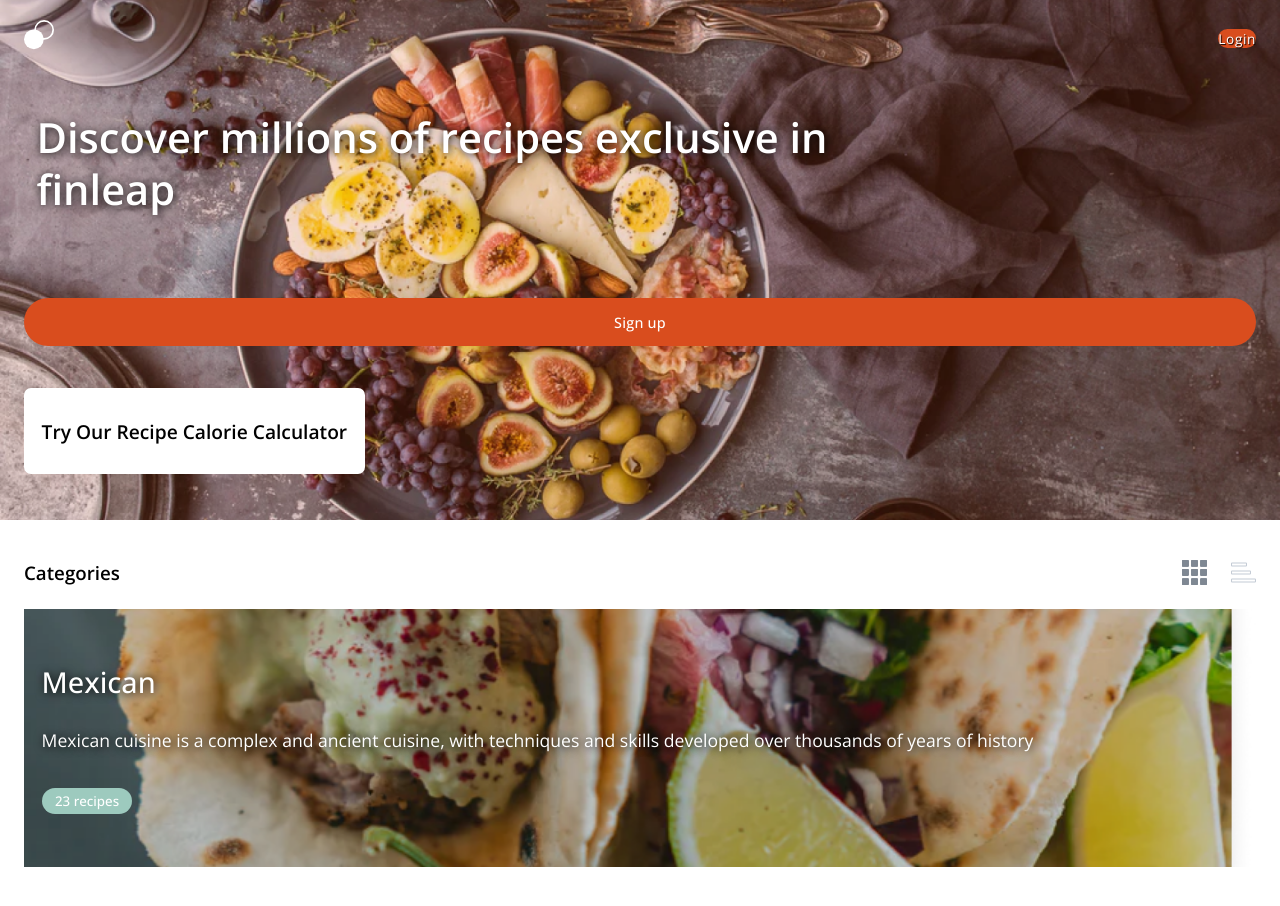
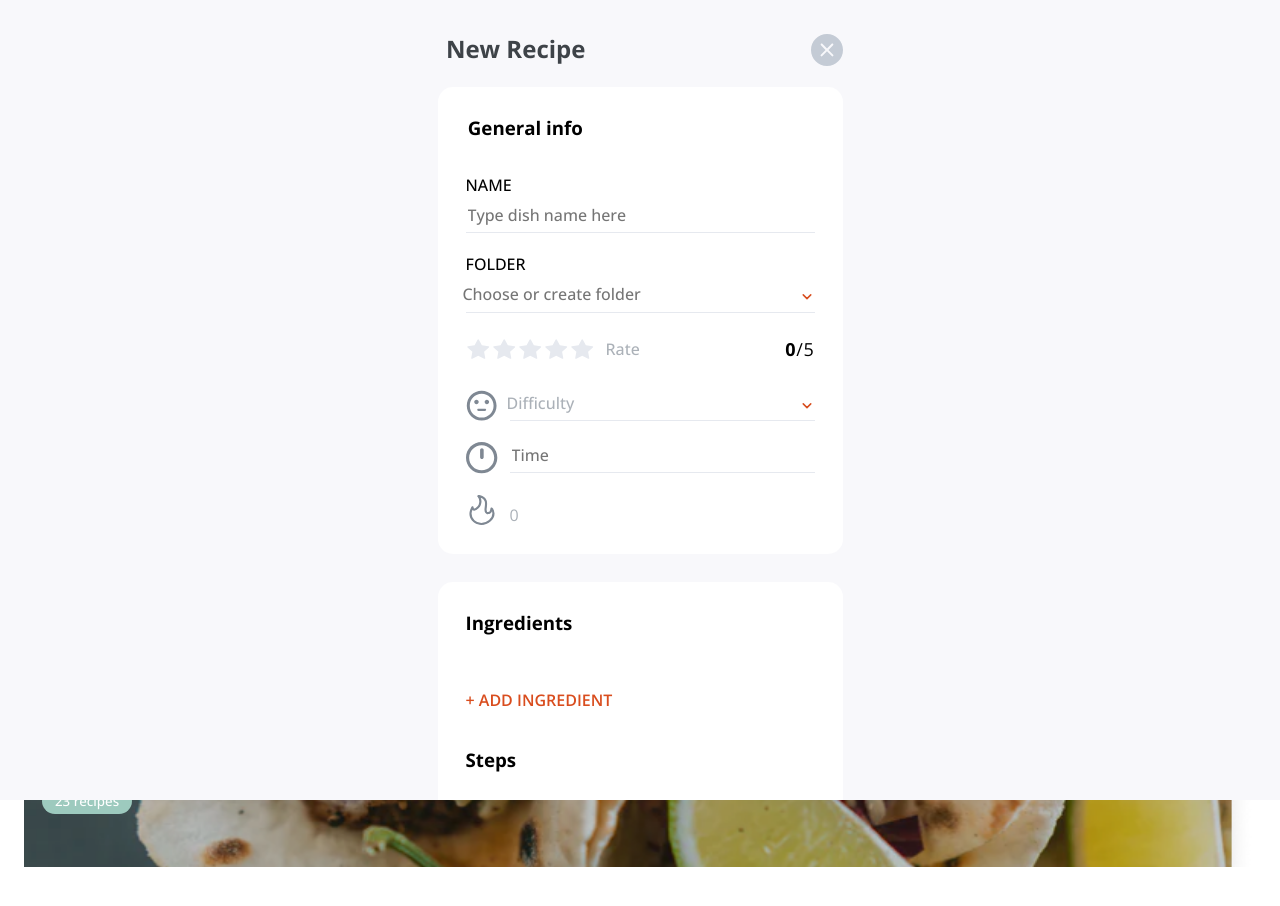
Before and after one commit to Android789515/recipe-site, a Next.js app: page / in a window 1280 px wide. Built offline with nearby package versions, Linux system fonts and the light colour scheme.

Commit message:
Added a controlled dropdown variant, ControlledInputDropdown, which Allows custom input as well as dropdown features.

```diff
--- /dev/null
+++ b/components/generic-components/forms-and-inputs/ControlledInputDropdown.tsx
@@ -0,0 +1,65 @@
+import React, { cloneElement, isValidElement, ReactElement } from 'react'
+import { v4 as uuid } from 'uuid'
+
+import inputStyles from '../../../styles/generic-components/forms-and-inputs/ControlledInput.module.scss'
+import dropdownStyles from '../../../styles/generic-components/forms-and-inputs/ControlledDropdown.module.scss'
+import dropdownArrow from '../../../public/assets/icons/dropdown-arrow.svg'
+
+import Image from '../Image'
+import inputTypes from '../../../types/inputTypes'
+
+interface Props {
+    dropdownName?: string
+    placeholder?: string
+    isRequired: boolean
+    options: ReactElement<HTMLOptionElement>[] | undefined
+    customStyles?: string
+    value: string
+    onChange: React.ChangeEventHandler
+}
+
+const ControlledInputDropdown = ({ dropdownName, placeholder, isRequired, options, customStyles, value, onChange }: Props) => {
+
+    const renderOptions = () => {
+        return options!.map(option => {
+            if (isValidElement(option)) {
+                return cloneElement(option, { className: dropdownStyles.option })
+            }
+        })
+    }
+
+    const dropdownID = uuid()
+
+    return (
+        <label className={`${dropdownStyles.label} ${customStyles}`.trim()}>
+            {dropdownName && <p className={dropdownStyles.labelText}>{dropdownName}</p>}
+
+            <input
+                className={`${inputStyles.input} ${dropdownStyles.dropdown}`}
+                value={value}
+                type={inputTypes.text}
+                required={isRequired}
+                onChange={onChange}
+                list={dropdownName}
+                placeholder={placeholder}
+            />
+
+            <datalist id={dropdownName}>
+                {options && renderOptions()}
+            </datalist>
+
+            <Image
+                className={dropdownStyles.dropdownIcon}
+                src={dropdownArrow}
+                width={16}
+            />
+        </label>
+    )
+}
+
+ControlledInputDropdown.defaultProps = {
+    placeholder: '',
+    customStyles: ''
+}
+
+export default ControlledInputDropdown
--- a/components/modals/add-recipe/general-info/FolderDropdown.tsx
+++ b/components/modals/add-recipe/general-info/FolderDropdown.tsx
@@ -4,6 +4,7 @@ import { useRecoilState } from 'recoil'
 import { generalInfoData } from '../../../../atoms/recipeInfo'
 
 import ControlledDropdown from '../../../generic-components/forms-and-inputs/ControlledDropdown'
+import ControlledInputDropdown from '../../../generic-components/forms-and-inputs/ControlledInputDropdown'
 
 const FolderDropdown = () => {
     const [ { folder }, updateGeneralInfo ] = useRecoilState(generalInfoData)
@@ -19,7 +20,7 @@ const FolderDropdown = () => {
 
     // Need to get list of folders
     return (
-        <ControlledDropdown
+        <ControlledInputDropdown
             dropdownName={'Folder'}
             placeholder={'Choose or create folder'}
             isRequired={true}
--- a/pages/index.tsx
+++ b/pages/index.tsx
@@ -24,6 +24,8 @@ const Home: NextPage = () => {
 
                 <CategoriesSection />
             </div>
+
+            <AddRecipeModal />
         {/*
             Hero section
 
--- a/styles/generic-components/forms-and-inputs/ControlledDropdown.module.scss
+++ b/styles/generic-components/forms-and-inputs/ControlledDropdown.module.scss
@@ -20,7 +20,7 @@
 }
 
 .dropdown {
-  @include mixins.unstyledDropdown;
+  @include mixins.unstyledInput;
   @include mixins.clickable;
 
   color: variables.$light-gray;
```
